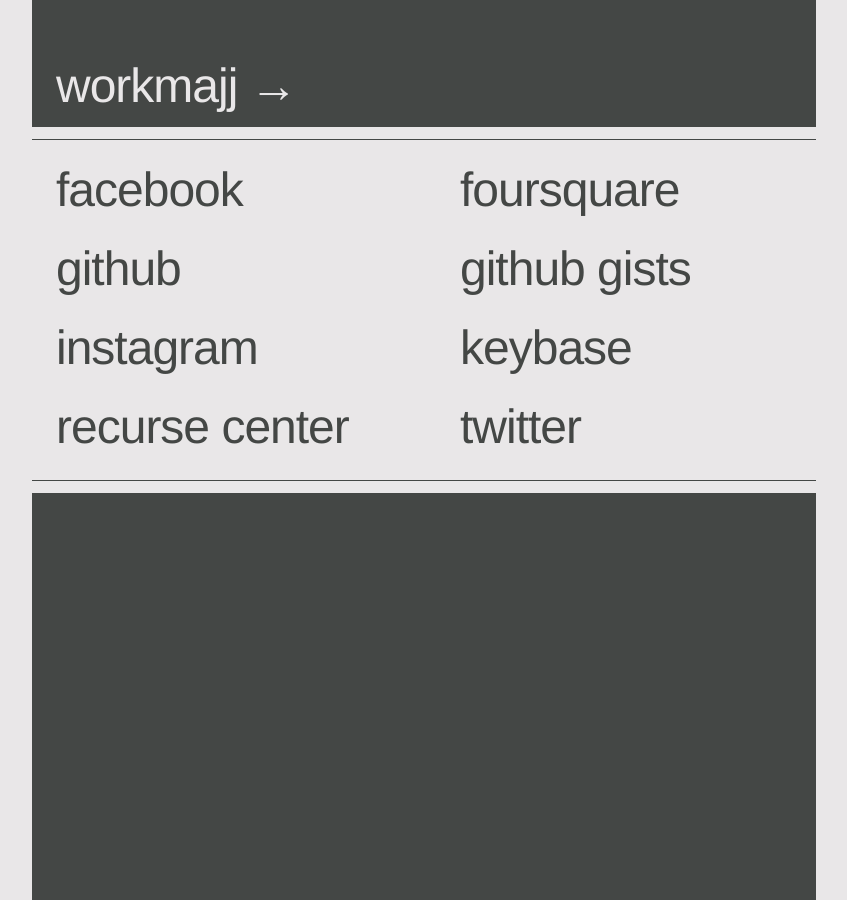
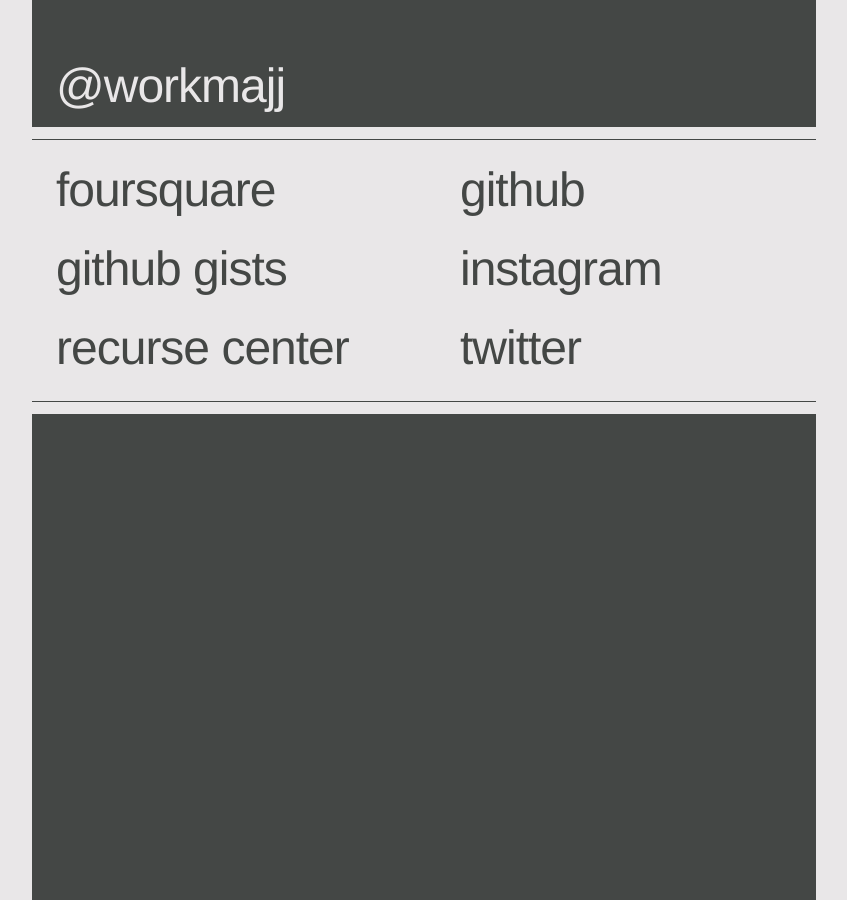
Before and after one commit to workmajj/workmajj.github.com, a Jekyll site: the page built from index.html, in a window 1280 px wide. Shown: the whole page, without its empty margins (216-1063 px from the left). Built offline with Jekyll 4.4.1, drawn with Linux system fonts in a browser that asks for light colours.

Commit message:
Remove FB and Keybase

```diff
--- a/index.html
+++ b/index.html
@@ -4,17 +4,15 @@ title: 'workmajj'
 ---
         <div id="wrapper">
             <div id="content">
-                <h1>workmajj&nbsp;&rarr;</h1>
+                <h1>&#64;workmajj</h1>
                 <div class="edge">
                     <div class="line-top"></div>
                 </div>
                 <ul class="group">
-                    <li><a href="https://www.facebook.com/workmajj">Facebook</a></li>
                     <li><a href="https://foursquare.com/workmajj">Foursquare</a></li>
                     <li><a href="https://github.com/workmajj">GitHub</a></li>
                     <li><a href="https://gist.github.com/workmajj">GitHub Gists</a></li>
                     <li><a href="https://instagram.com/workmajj">Instagram</a></li>
-                    <li><a href="https://keybase.io/workmajj">Keybase</a></li>
                     <li><a href="https://www.recurse.com/people/30-john-j-workman">Recurse Center</a></li>
                     <li><a href="https://twitter.com/workmajj">Twitter</a></li>
                 </ul>
```
